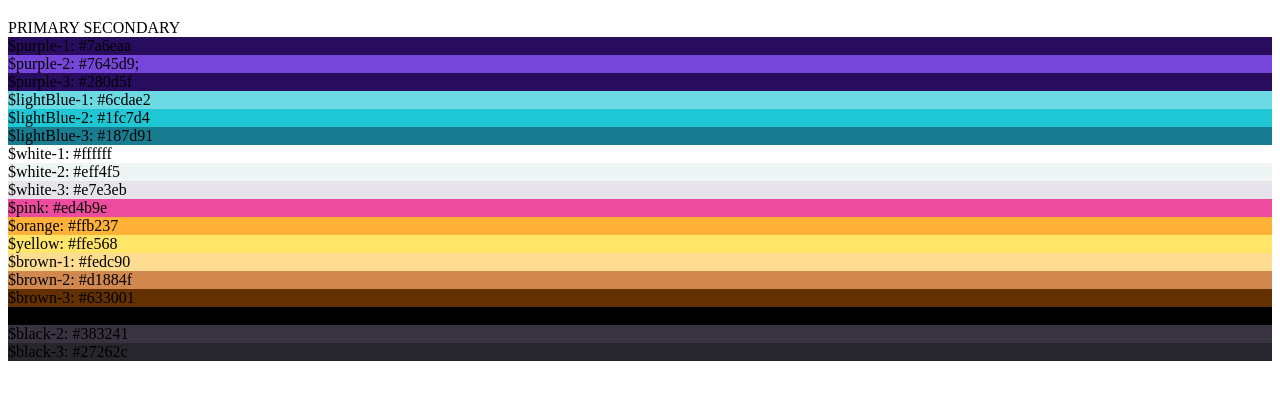
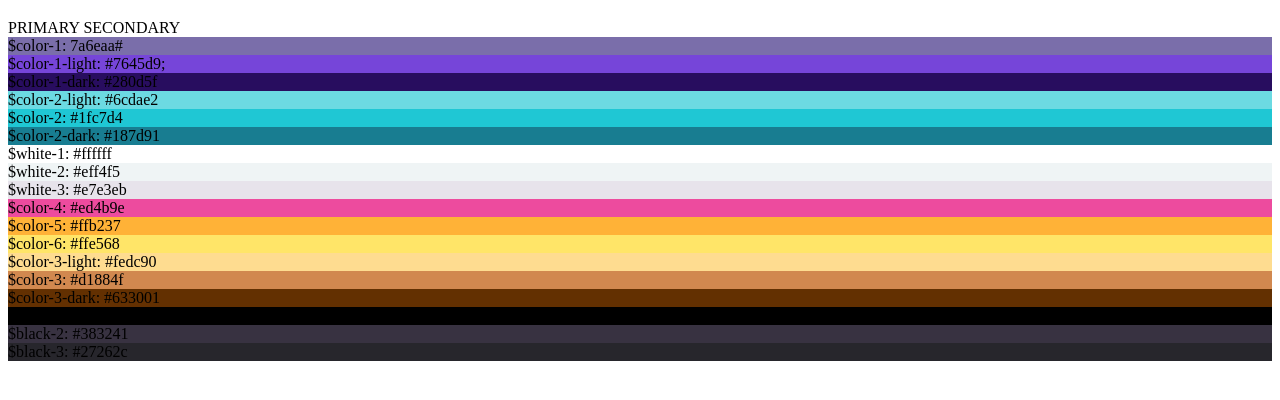
Before and after one commit to Emiliano-S/Pancakeswap, a plain HTML site: page assets/ds/colors.html in a window 1280 px wide. Shown: the part 236-636 px from the top of the page. Drawn offline with Linux system fonts and the light colour scheme.

Commit message:
fix variables color name

```diff
--- a/assets/ds/colors.html
+++ b/assets/ds/colors.html
@@ -18,23 +18,23 @@
         </div>
         <div class="grid-container">
             <div class="grid1">
-                <div class="block" style="background-color:  #280d5f;">
-                    <div class="color">$purple-1: #7a6eaa</div>
+                <div class="block" style="background-color:  #7a6eaa;">
+                    <div class="color">$color-1: 7a6eaa#</div>
                 </div>
                 <div class="block" style="background-color:#7645d9 ">
-                    <div class="color">$purple-2: #7645d9;</div>
+                    <div class="color">$color-1-light: #7645d9;</div>
                 </div>
                 <div class="block" style="background-color:#280d5f ">
-                    <div class="color">$purple-3: #280d5f</div>
+                    <div class="color">$color-1-dark: #280d5f</div>
                 </div>
                 <div class="block" style="background-color:#6cdae2 ">
-                    <div class="color">$lightBlue-1: #6cdae2</div>
+                    <div class="color">$color-2-light: #6cdae2</div>
                 </div>
                 <div class="block" style="background-color:#1fc7d4 ">
-                    <div class="color">$lightBlue-2: #1fc7d4</div>
+                    <div class="color">$color-2: #1fc7d4</div>
                 </div>
                 <div class="block" style="background-color:#187d91 ">
-                    <div class="color">$lightBlue-3: #187d91</div>
+                    <div class="color">$color-2-dark: #187d91</div>
                 </div>
                 <div class="block" style="background-color: #ffffff">
                     <div class="color">$white-1: #ffffff</div>
@@ -49,22 +49,22 @@
 
             <div class="grid2">
                 <div class="block" style="background-color:  #ed4b9e;">
-                    <div class="color">$pink: #ed4b9e</div>
+                    <div class="color">$color-4: #ed4b9e</div>
                 </div>
                 <div class="block" style="background-color:#ffb237">
-                    <div class="color">$orange: #ffb237</div>
+                    <div class="color">$color-5: #ffb237</div>
                 </div>
                 <div class="block" style="background-color:#ffe568 ">
-                    <div class="color">$yellow: #ffe568</div>
+                    <div class="color">$color-6: #ffe568</div>
                 </div>
                 <div class="block" style="background-color:#fedc90 ">
-                    <div class="color">$brown-1: #fedc90</div>
+                    <div class="color">$color-3-light: #fedc90</div>
                 </div>
                 <div class="block" style="background-color:#d1884f ">
-                    <div class="color">$brown-2: #d1884f</div>
+                    <div class="color">$color-3: #d1884f</div>
                 </div>
                 <div class="block" style="background-color:#633001 ">
-                    <div class="color">$brown-3: #633001</div>
+                    <div class="color">$color-3-dark: #633001</div>
                 </div>
                 <div class="block" style="background-color: #000000">
                     <div class="color">$black-1: #000000</div>
```
